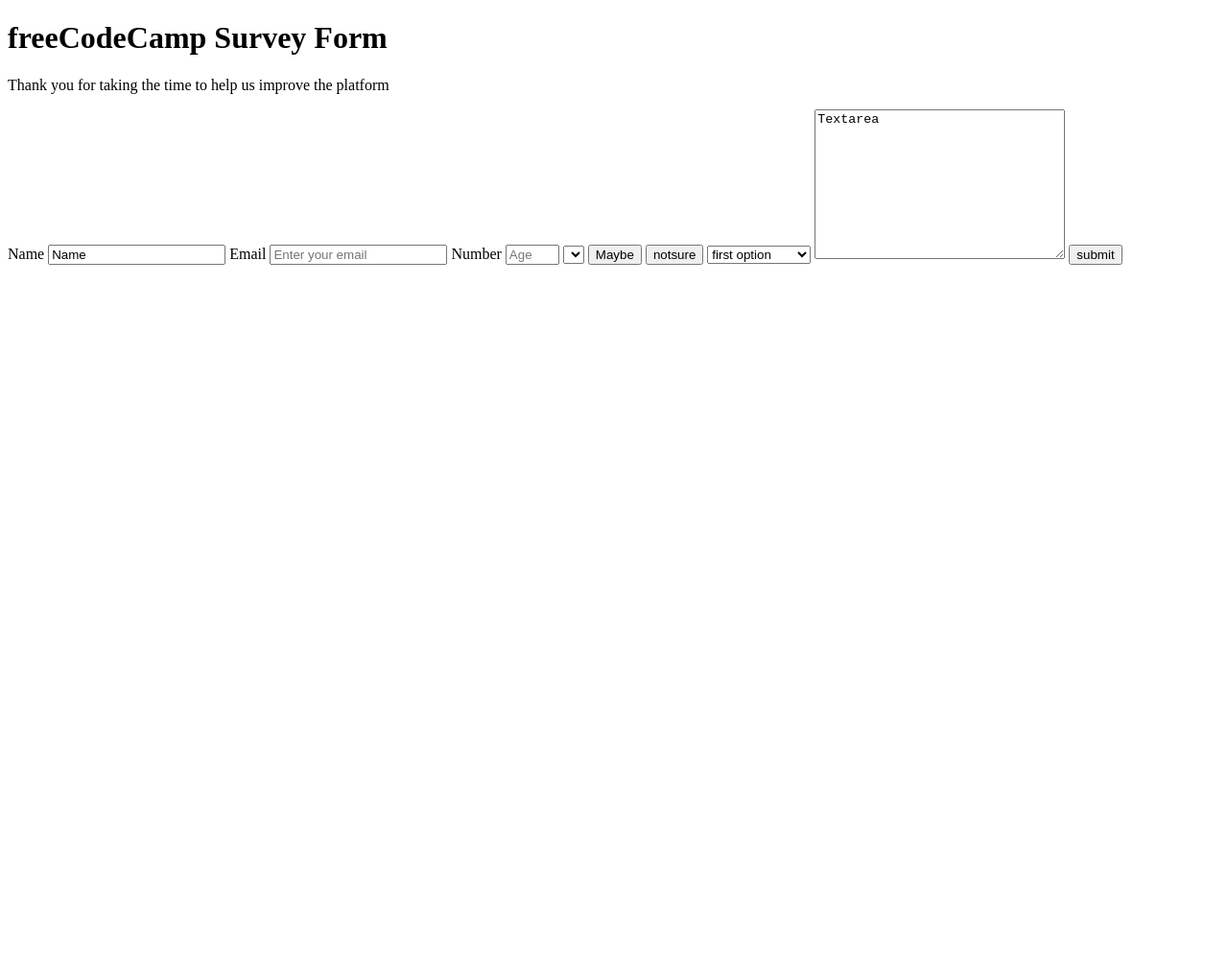
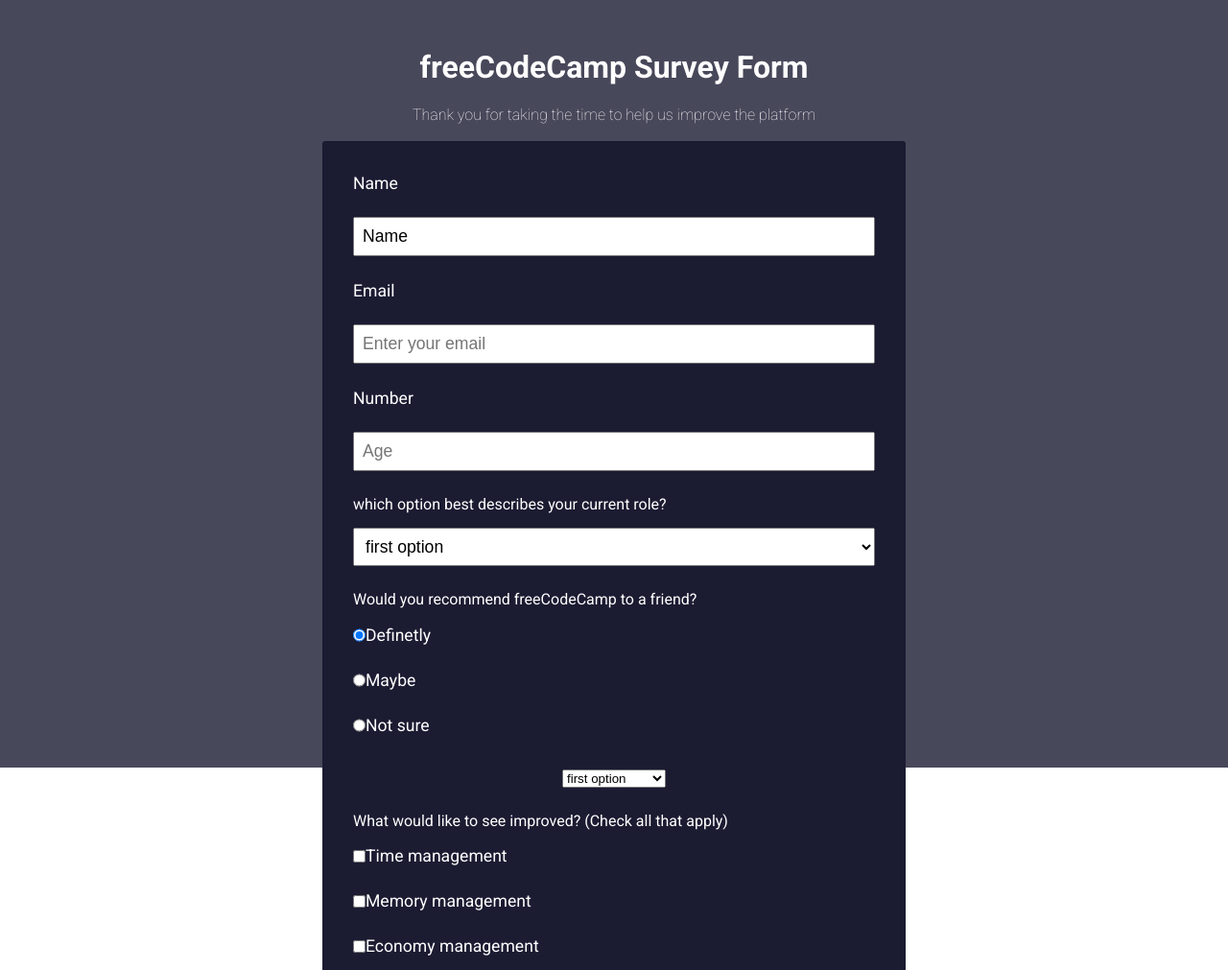
Before and after one commit to melodytowett/surveyform, a plain HTML site: page index.html in a window 1280 px wide. Shown: the top 1011 px of the page at 96% size. Before the commit the page ends 800 px from the top, so only its background shows below. Drawn offline with Linux system fonts and the light colour scheme.

Commit message:
styling the page

```diff
--- a/index.html
+++ b/index.html
@@ -1,35 +1,141 @@
 <!DOCTYPE html>
 <html lang="en">
   <head>
-  <meta charset="UTF-8">
-  <meta http-equiv="X-UA-Compatible" content="IE=edge">
-  <meta name="viewport" content="width=device-width, initial-scale=1.0">
+    <meta charset="UTF-8" />
+    <meta http-equiv="X-UA-Compatible" content="IE=edge" />
+    <meta name="viewport" content="width=device-width, initial-scale=1.0" />
+    <link rel="stylesheet" href="./sass/index.css" />
+    <link rel="preconnect" href="https://fonts.googleapis.com" />
+    <link rel="preconnect" href="https://fonts.gstatic.com" crossorigin />
+    <link
+      href="https://fonts.googleapis.com/css2?family=Roboto:wght@100;wght@300;400;500;700&display=swap"
+      rel="stylesheet"
+    />
     <title>Document</title>
   </head>
   <body>
+    <div class="container">
       <h1 id="title">freeCodeCamp Survey Form</h1>
-  <p id="description">Thank you for taking the time to help us improve the platform
+      <p id="description">
+        Thank you for taking the time to help us improve the platform
       </p>
-  <form action="" id="survey-form">
+      <form action="" id="survey-form" class="survey-form">
+        <div class="form-group">
           <label for="name" id="name-label">Name</label>
-    <input type="text" id="name" value="Name" placeholder="Enter your Name">
+          <input
+            type="text"
+            id="name"
+            value="Name"
+            class="full_width"
+            placeholder="Enter your Name"
+          />
+        </div>
+        <div class="form-group">
           <label for="email" id="email-label">Email</label>
-    <input type="email" name="" id="email" placeholder="Enter your email">
+          <input
+            type="email"
+            name=""
+            id="email"
+            class="full_width"
+            placeholder="Enter your email"
+          />
+        </div>
+        <div class="form-group">
           <label for="number" id="number-label">Number</label>
-    <input type="number" name="" id="number" max="10" min="1" placeholder="Age">
-    <select name="" id="drop-down">
-      <option value=""></option>
-      <option value=""></option>
+          <input
+            type="number"
+            name=""
+            id="number"
+            max="10"
+            class="full_width"
+            min="1"
+            placeholder="Age"
+          />
+        </div>
+        <div class="form-group">
+          <p>which option best describes your current role?</p>
+          <select
+            name="first"
+            class="full_width"
+            id="favourite"
+            class="favouriteclass"
+          >
+            <option value="firstoption">first option</option>
+            <option value="secondoption">Second option</option>
+            <option value="thirdoption">third Option</option>
           </select>
-    <button type="radio" name="on">Maybe</button>
-    <button type="radio" name="on">notsure</button>
+        </div>
+        <div class="form-group">
+          <p>Would you recommend freeCodeCamp to a friend?</p>
+          <label>
+            <input
+              type="radio"
+              name="first_option"
+              id="input-radio"
+              class="input_radio"
+              checked
+            />
+            Definetly
+          </label>
+          <label>
+            <input
+              type="radio"
+              name="first_option"
+              id="input-radio_2"
+              class="input_radio"
+            />
+            Maybe
+          </label>
+          <label>
+            <input
+              type="radio"
+              name="first_option"
+              id="input-radio_3"
+              class="input_radio"
+            />
+            Not sure
+          </label>
+        </div>
+        <div class="form-group">
           <select name="first" id="favourite" class="favouriteclass">
             <option value="firstoption">first option</option>
             <option value="secondoption">Second option</option>
             <option value="thirdoption">third Option</option>
           </select>
+        </div>
+        <div class="form-group">
+          <p>What would like to see improved? (Check all that apply)</p>
+          <label>
+            <input
+              type="checkbox"
+              value="time_management"
+              name="check_box-input"
+              id="check_box_1"
+            />
+            Time management
+          </label>
+          <label>
+            <input
+              type="checkbox"
+              value="memory_management"
+              name="check_box-input"
+              id="check_box_2"
+            />
+            Memory management
+          </label>
+          <label>
+            <input
+              type="checkbox"
+              value="economy_management"
+              name="check_box-input"
+              id="check_box_3"
+            />
+            Economy management
+          </label>
+        </div>
         <textarea name="text" id="" cols="30" rows="10">Textarea</textarea>
         <button type="button">submit</button>
       </form>
+    </div>
   </body>
 </html>
--- /dev/null
+++ b/sass/index.scss
@@ -0,0 +1,106 @@
+:root {
+  --color-white: #f3f3f3;
+  --color-darkblue: #1b1b32;
+  --color-darkblue-alpha: rgba(27, 27, 50, 0.8);
+  --color-green: #37af65;
+}
+
+* {
+  box-sizing: border-box;
+  margin: 0;
+  padding: 0;
+}
+
+html {
+  display: block;
+}
+
+body {
+  font-family: "Roboto", sans-serif;
+  font-size: 1rem;
+  font-weight: 400;
+  line-height: 1.4;
+  color: white;
+  width: 100%;
+
+  &::before {
+    content: "";
+    position: fixed;
+    top: 0;
+    left: 0;
+    height: 100%;
+    width: 100%;
+    z-index: -1;
+    background: var(--color-darkblue-alpha);
+    background-image: linear-gradient(115deg, rgba(58, 58, 158, 0.8), rgba(38, 15, 241, 0.7), url(https://www.shutterstock.com/search/free-background));
+    background-size: cover;
+    background-repeat: no-repeat;
+    background-position: center;
+  }
+}
+
+.container {
+  padding: 2rem;
+  height: 100%;
+  width: 100%;
+  text-align: center;
+  display: flex;
+  flex-direction: column;
+  justify-content: center;
+  align-items: center;
+
+  .survey-form {
+    background-color: orange;
+    display: flex;
+    flex-direction: column;
+    justify-content: center;
+    // align-items: center;
+    gap: 1.5rem;
+    width: 50%;
+    height: 100%;
+    border-radius: 0.2rem;
+    background-color: var(--color-darkblue);
+    z-index: 2;
+    padding: 2rem;
+
+    .form-group {
+      display: flex;
+      flex-direction: column;
+      align-items: center;
+      justify-content: center;
+      gap: 0.8rem;
+
+      label {
+        align-self: flex-start;
+        display: flex;
+        font-size: 1.1rem;
+        margin-bottom: 0.6rem;
+      }
+      p {
+        align-self: flex-start;
+      }
+    }
+    input,
+    select {
+      &.full_width {
+        width: 100%;
+        padding: 0.5rem;
+        font-size: 1.1rem;
+      }
+    }
+    select {
+      option {
+        align-self: flex-start;
+      }
+    }
+  }
+
+  #title {
+    margin-bottom: 1rem;
+    margin-top: 1rem;
+  }
+  #description {
+    font-weight: 100;
+    margin-bottom: 1rem;
+  }
+}
```
Also changed, not shown: sass/index.css (added), 1 other file. Lines whose indentation alone changed are shown as unchanged.
